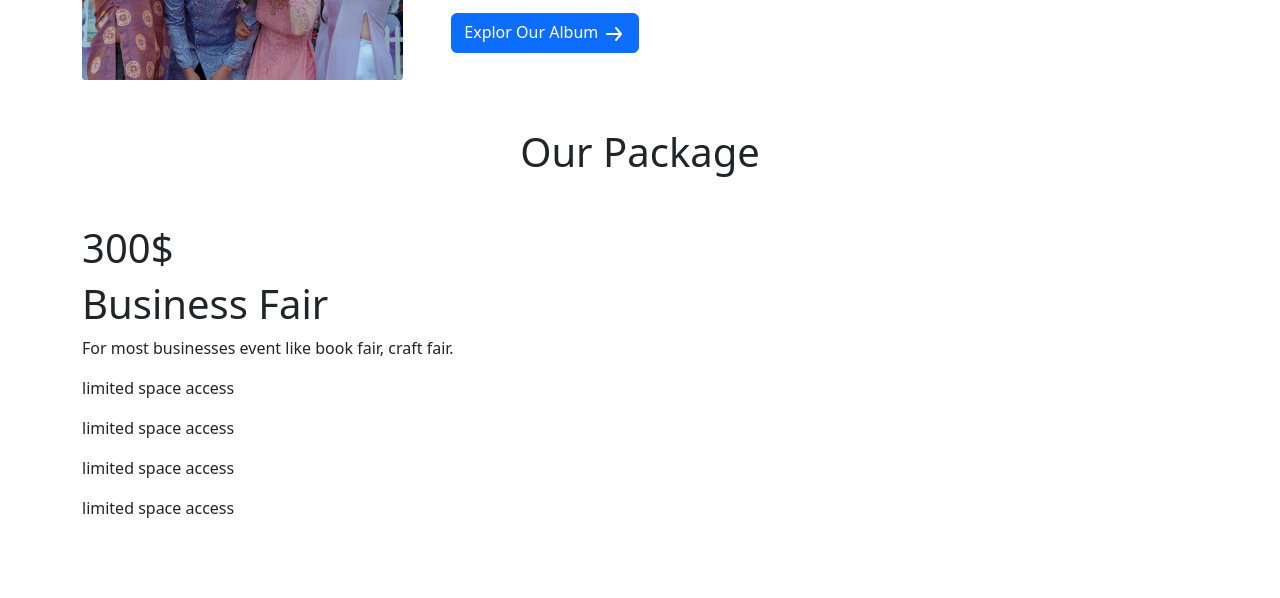
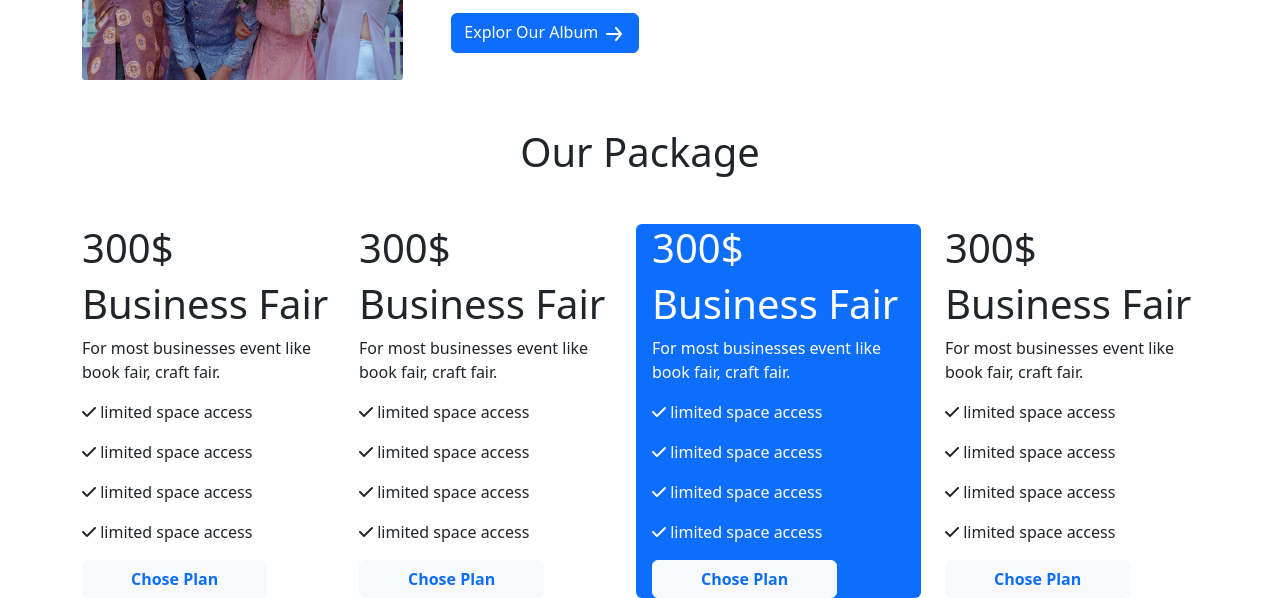
Before and after one commit to saeim1/Convention-Center, a plain HTML site: page index.html in a window 1280 px wide. Shown: the part 757-1355 px from the top of the page. Before the commit the page ends 1293 px from the top, so only its background shows below. Drawn offline with nearby package versions, Linux system fonts and the light colour scheme.

Commit message:
our package done

```diff
--- a/index.html
+++ b/index.html
@@ -8,7 +8,7 @@
     <!---------------------
               Font icon
         ---------------- -->
-
+    <script src="https://kit.fontawesome.com/56e547266f.js" crossorigin="anonymous"></script>
     <!----------------------
             bootstrap link
         ------------------ -->
@@ -119,20 +119,52 @@
                Our Package Design
             ---------------------- -->
         <h1 class="m-5 fs-bold text-center">Our Package</h1>
-        <div class="container">
+        <div class="container d-flex">
             <div>
                 <H1>300$</H1>
                 <h1>Business Fair</h1>
                 <p>For most businesses event
                     like book fair, craft fair.</p>
-                <p>limited space access</p>
-                <p>limited space access</p>
-                <p>limited space access</p>
-                <p>limited space access</p>
+                <p> <i class="fa-solid fa-check"></i> limited space access</p>
+                <p> <i class="fa-solid fa-check"></i> limited space access</p>
+                <p> <i class="fa-solid fa-check"></i> limited space access</p>
+                <p> <i class="fa-solid fa-check"></i> limited space access</p>
+                <button class="btn btn-light text-primary fw-bold px-5">Chose Plan</button>
+            </div>
+            <div class="ms-4">
+                <H1>300$</H1>
+                <h1>Business Fair</h1>
+                <p>For most businesses event
+                    like book fair, craft fair.</p>
+                <p> <i class="fa-solid fa-check"></i> limited space access</p>
+                <p> <i class="fa-solid fa-check"></i> limited space access</p>
+                <p> <i class="fa-solid fa-check"></i> limited space access</p>
+                <p> <i class="fa-solid fa-check"></i> limited space access</p>
+                <button class="btn btn-light text-primary fw-bold px-5">Chose Plan</button>
+            </div>
+            <div class="text-bg-primary px-3 rounded ms-4">
+                <H1>300$</H1>
+                <h1>Business Fair</h1>
+                <p>For most businesses event
+                    like book fair, craft fair.</p>
+                <p> <i class="fa-solid fa-check"></i> limited space access</p>
+                <p> <i class="fa-solid fa-check"></i> limited space access</p>
+                <p> <i class="fa-solid fa-check"></i> limited space access</p>
+                <p> <i class="fa-solid fa-check"></i> limited space access</p>
+                <button class="btn btn-light text-primary fw-bold px-5">Chose Plan</button>
+            </div>
+            <div class="ms-4">
+                <H1>300$</H1>
+                <h1>Business Fair</h1>
+                <p>For most businesses event
+                    like book fair, craft fair.</p>
+                <p> <i class="fa-solid fa-check"></i> limited space access</p>
+                <p> <i class="fa-solid fa-check"></i> limited space access</p>
+                <p> <i class="fa-solid fa-check"></i> limited space access</p>
+                <p> <i class="fa-solid fa-check"></i> limited space access</p>
+                <button class="btn btn-light text-primary fw-bold px-5">Chose Plan</button>
             </div>
         </div>
-
-
     </main>
 
 
```
